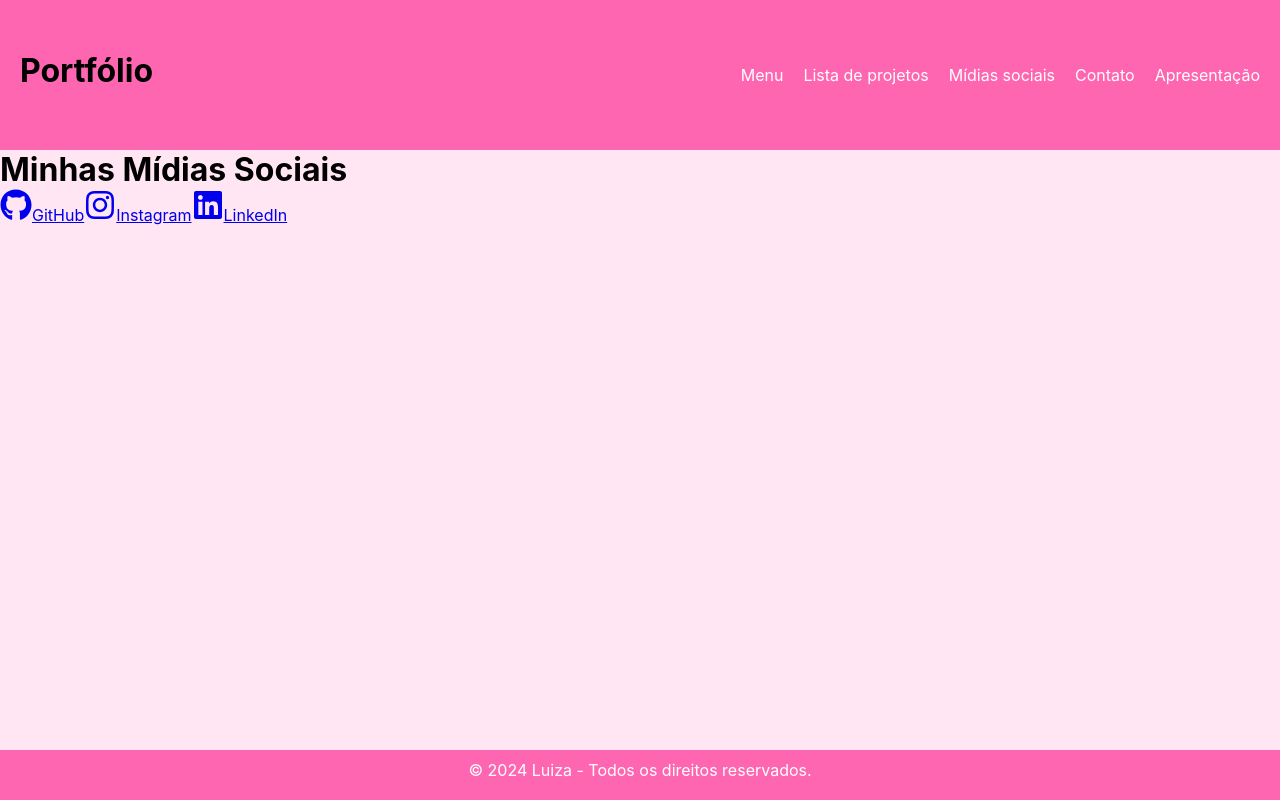
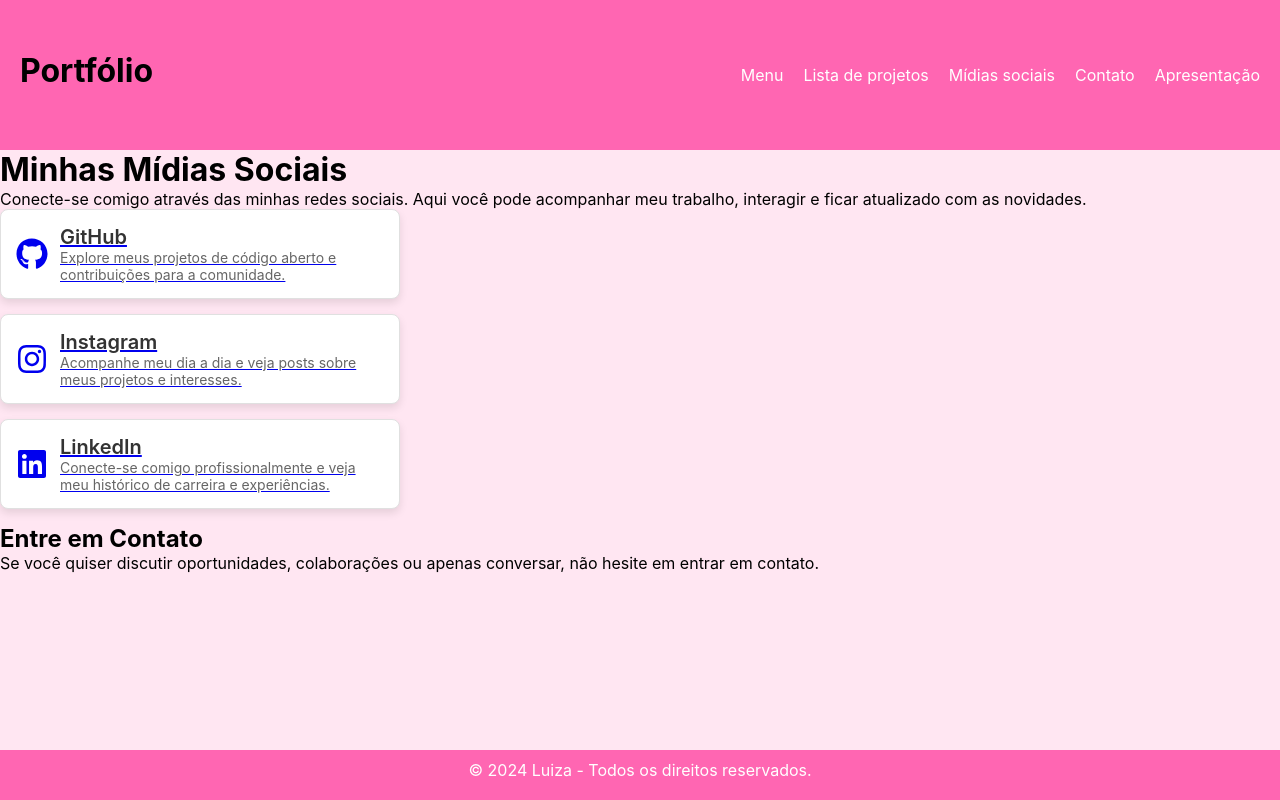
Before and after one commit to Luiza122/CP-web, a React (Vite) app: page /Midias in a window 1280 px wide. Built offline with nearby package versions, Linux system fonts and the light colour scheme.

Commit message:
midias sociais

```diff
--- a/src/index.css
+++ b/src/index.css
@@ -1,3 +1,4 @@
+/* CSS Global */
 * {
   box-sizing: border-box;
   margin: 0;
@@ -7,11 +8,6 @@
 body {
   font-family: Inter, system-ui, Avenir, Helvetica, Arial, sans-serif;
   background-color: #ffe6f2;
-}
-
-.mainInfo {
-  min-height: calc(100vh - 200px);
-  padding: 20px;
 }
 
 header {
@@ -97,8 +93,6 @@ nav ul li a:hover {
   cursor: pointer;
 }
 
-
-
 footer {
   background-color: #ff66b2;
   color: white;
@@ -111,9 +105,6 @@ footer {
   left: 0;
 }
 
-
-
-
 .foto-perfil {
   width: 300px;
   height: 300px;
@@ -125,13 +116,10 @@ footer {
   box-shadow: 0 4px 8px rgba(0, 0, 0, 0.1);
 }
 
-
 .titulo-espacamento {
   margin-bottom: 24px;
   margin-top: 20px;
 }
-
-
 
 .projetos {
   padding: 20px;
@@ -180,3 +168,73 @@ footer {
   background-color: #ff66b2;
   color: #fff;
 }
+
+/* CSS para Mídias Sociais */
+.midias-container {
+  padding: 20px;
+  background-color: #fdfdfd; /* Fundo branco para destacar a seção */
+  border-radius: 10px;
+  box-shadow: 0 4px 8px rgba(0, 0, 0, 0.1); /* Sombra leve */
+  max-width: 800px; /* Largura máxima para a seção de mídias sociais */
+  margin: auto; /* Centraliza a seção na página */
+}
+
+.midias-container h1 {
+  font-size: 2rem; /* Tamanho do título */
+  color: #ff66b2; /* Cor do título */
+  margin-bottom: 20px; /* Espaçamento abaixo do título */
+}
+
+.midias-container p {
+  font-size: 1rem; /* Tamanho do texto */
+  color: #555; /* Cor do texto */
+  margin-bottom: 20px; /* Espaçamento abaixo do texto */
+}
+
+.media-card {
+  display: flex;
+  align-items: center;
+  padding: 15px;
+  border-radius: 8px;
+  background-color: #ffffff; /* Fundo branco para os cartões */
+  box-shadow: 0 4px 8px rgba(0, 0, 0, 0.1); /* Sombra suave */
+  transition: transform 0.3s ease, box-shadow 0.3s ease; /* Transição suave */
+  border: 1px solid #e0e0e0; /* Borda suave */
+  max-width: 400px; /* Largura máxima dos cartões */
+  width: 100%; /* Ocupa toda a largura disponível */
+  margin-bottom: 15px; /* Espaçamento abaixo dos cartões */
+}
+
+.media-card:hover {
+  transform: translateY(-5px); /* Levanta o cartão ao passar o mouse */
+  box-shadow: 0 8px 16px rgba(0, 0, 0, 0.2); /* Sombra mais forte ao passar o mouse */
+}
+
+.media-card svg {
+  flex-shrink: 0; /* Evita que o ícone encolha */
+  margin-right: 12px; /* Espaçamento entre ícone e texto */
+}
+
+.media-card div {
+  display: flex;
+  flex-direction: column;
+}
+
+.media-card span {
+  font-size: 1.25rem; /* Tamanho da fonte do título */
+  font-weight: 600; /* Peso da fonte para destaque */
+  color: #333; /* Cor do texto do título */
+}
+
+.media-card p {
+  font-size: 0.875rem; /* Tamanho da fonte da descrição */
+  color: #666; /* Cor do texto da descrição */
+}
+
+.text-blue-600 {
+  color: #007bff; /* Cor azul para links */
+}
+
+.text-blue-600:hover {
+  color: #0056b3; /* Azul mais escuro ao passar o mouse */
+}
--- a/src/pages/Midias.jsx
+++ b/src/pages/Midias.jsx
@@ -6,37 +6,58 @@ function Midias() {
     <div className="bg-gray-100 min-h-screen p-6">
       <div className="max-w-4xl mx-auto bg-white p-8 rounded-lg shadow-lg">
         <h1 className="text-4xl font-extrabold text-gray-800 mb-8 text-center">Minhas Mídias Sociais</h1>
+
+        <p className="text-lg text-gray-700 mb-6 text-center">
+          Conecte-se comigo através das minhas redes sociais. Aqui você pode acompanhar meu trabalho, interagir e ficar atualizado com as novidades.
+        </p>
+
         <div className="flex flex-col md:flex-row justify-center items-center space-y-6 md:space-y-0 md:space-x-6">
-
           <a
             href="https://github.com/Luiza122"
             target="_blank"
             rel="noopener noreferrer"
-            className="flex items-center space-x-3 text-gray-800 hover:text-gray-600 transition-colors"
+            className="media-card flex items-center space-x-3 text-gray-800 hover:text-gray-600 transition-colors"
           >
             <FaGithub size={32} className="text-gray-800" />
-            <span className="text-lg font-semibold">GitHub</span>
+            <div>
+              <span className="text-lg font-semibold">GitHub</span>
+              <p className="text-sm text-gray-600">Explore meus projetos de código aberto e contribuições para a comunidade.</p>
+            </div>
           </a>
 
           <a
             href="https://www.instagram.com/luuh_macena_"
             target="_blank"
             rel="noopener noreferrer"
-            className="flex items-center space-x-3 text-gray-800 hover:text-gray-600 transition-colors"
+            className="media-card flex items-center space-x-3 text-gray-800 hover:text-gray-600 transition-colors"
           >
             <FaInstagram size={32} className="text-gray-800" />
-            <span className="text-lg font-semibold">Instagram</span>
+            <div>
+              <span className="text-lg font-semibold">Instagram</span>
+              <p className="text-sm text-gray-600">Acompanhe meu dia a dia e veja posts sobre meus projetos e interesses.</p>
+            </div>
           </a>
 
           <a
             href="https://www.linkedin.com/in/luiza-macena"
             target="_blank"
             rel="noopener noreferrer"
-            className="flex items-center space-x-3 text-gray-800 hover:text-gray-600 transition-colors"
+            className="media-card flex items-center space-x-3 text-gray-800 hover:text-gray-600 transition-colors"
           >
             <FaLinkedin size={32} className="text-gray-800" />
-            <span className="text-lg font-semibold">LinkedIn</span>
+            <div>
+              <span className="text-lg font-semibold">LinkedIn</span>
+              <p className="text-sm text-gray-600">Conecte-se comigo profissionalmente e veja meu histórico de carreira e experiências.</p>
+            </div>
           </a>
+        </div>
+
+        <div className="mt-12 text-center">
+          <h2 className="text-2xl font-bold text-gray-800 mb-4">Entre em Contato</h2>
+          <p className="text-lg text-gray-700 mb-6">
+            Se você quiser discutir oportunidades, colaborações ou apenas conversar, não hesite em entrar em contato.
+          </p>
+
         </div>
       </div>
     </div>
```
